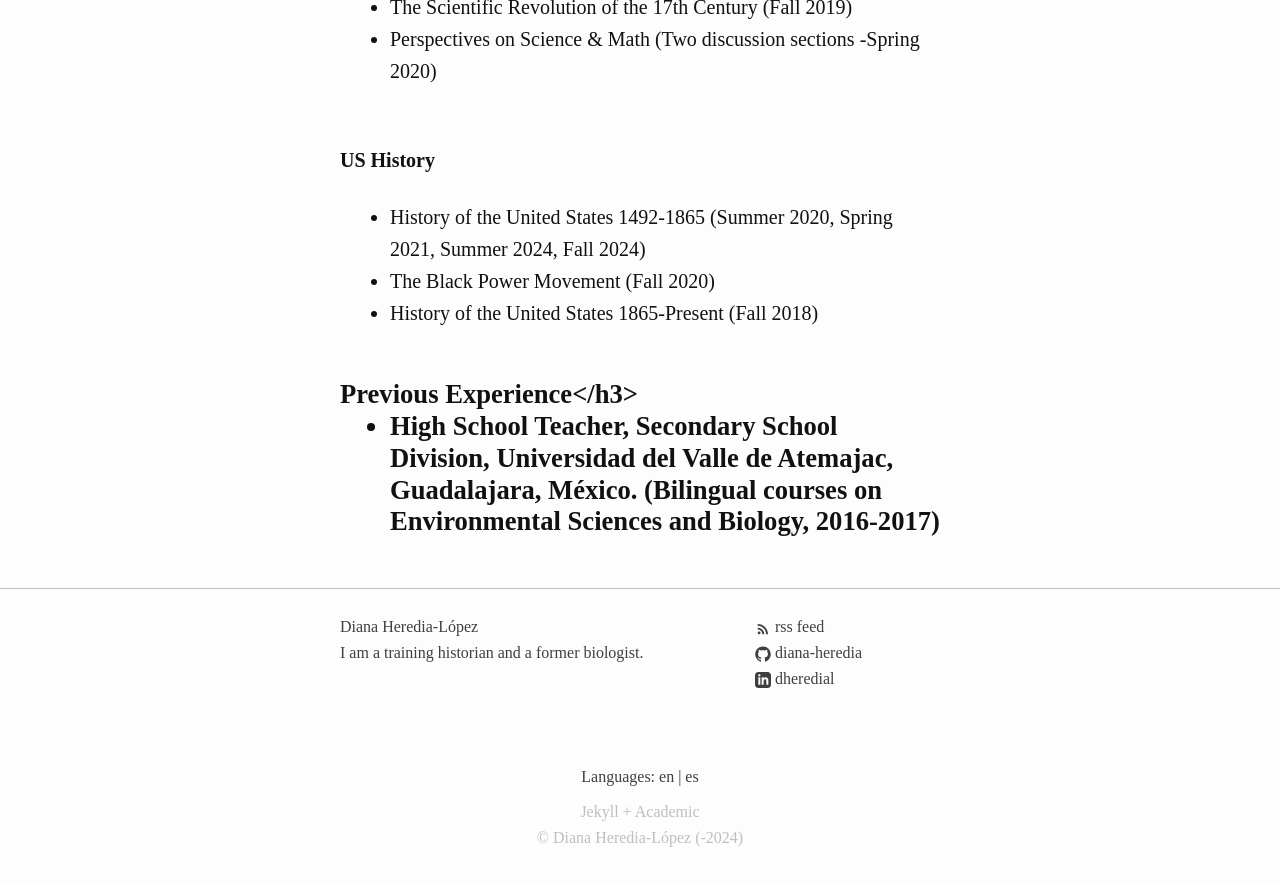
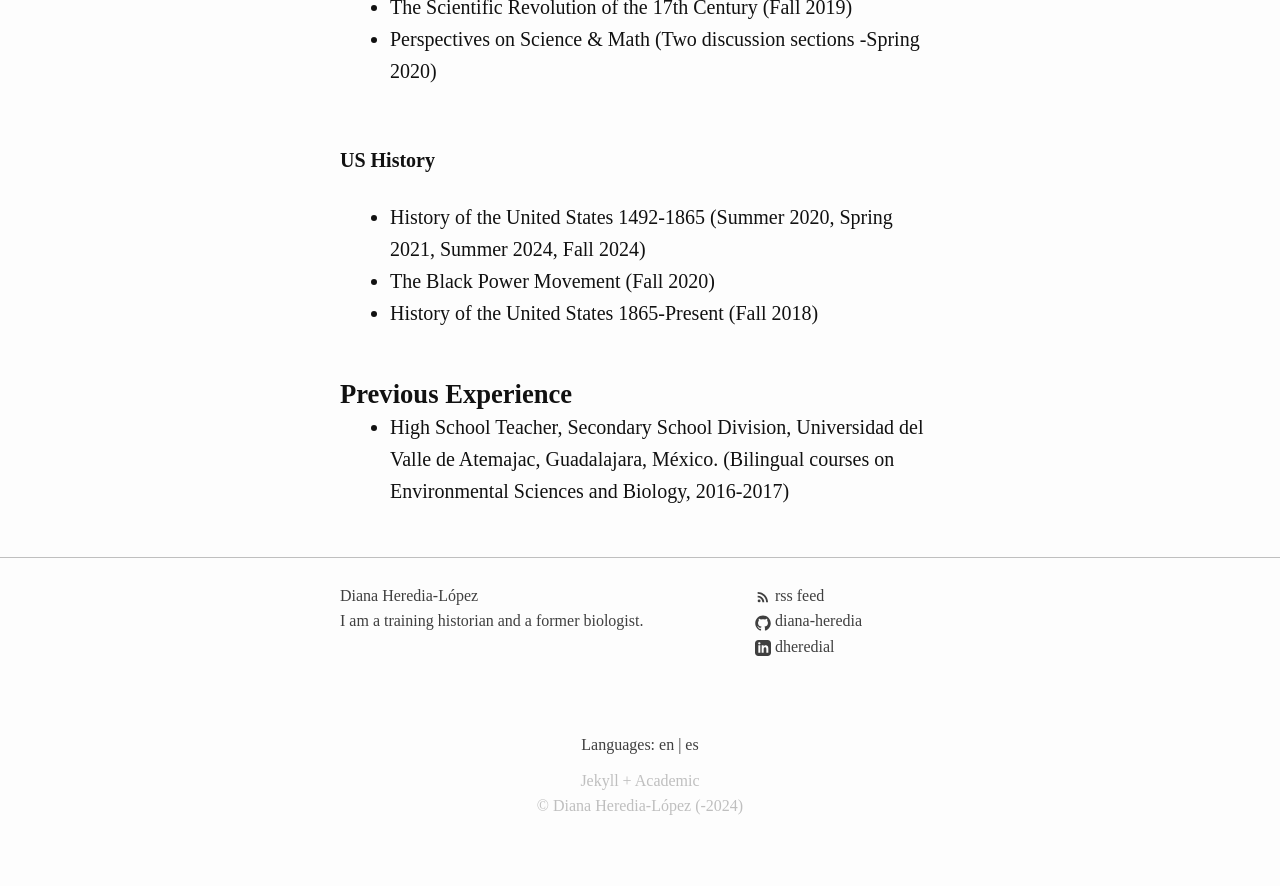
Before and after one commit to diana-heredia/diana-heredia.github.io, a Jekyll site: the page built from teaching.markdown, in a window 1280 px wide and 900 px high, scrolled down 725 px. Shown: the top 886 px of the window. Built offline with Jekyll 4.4.1, drawn with Linux system fonts in a browser that asks for light colours; some web fonts are replaced.

```diff
--- a/teaching.markdown
+++ b/teaching.markdown
@@ -19,7 +19,7 @@ permalink: /en/teaching/
  <li>The Black Power Movement (Fall 2020)</li>
  <li>History of the United States 1865-Present (Fall 2018)</li>
 </ul>
-<h3><b>Previous Experience</h3>
+<h3>Previous Experience</h3>
 <ul>
  <li>High School Teacher, Secondary School Division, Universidad del Valle de Atemajac, Guadalajara, México. (Bilingual courses on Environmental Sciences and Biology, 2016-2017)</li>
 </ul>
```
